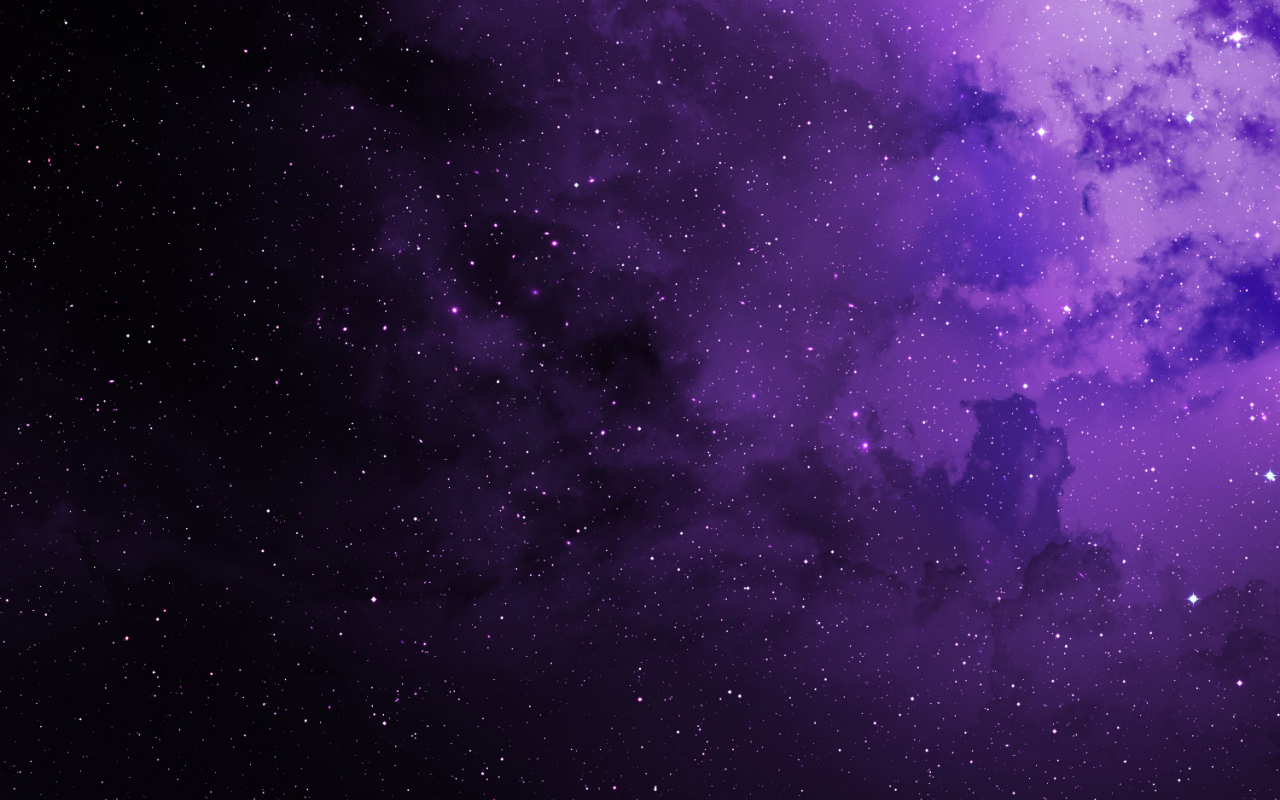
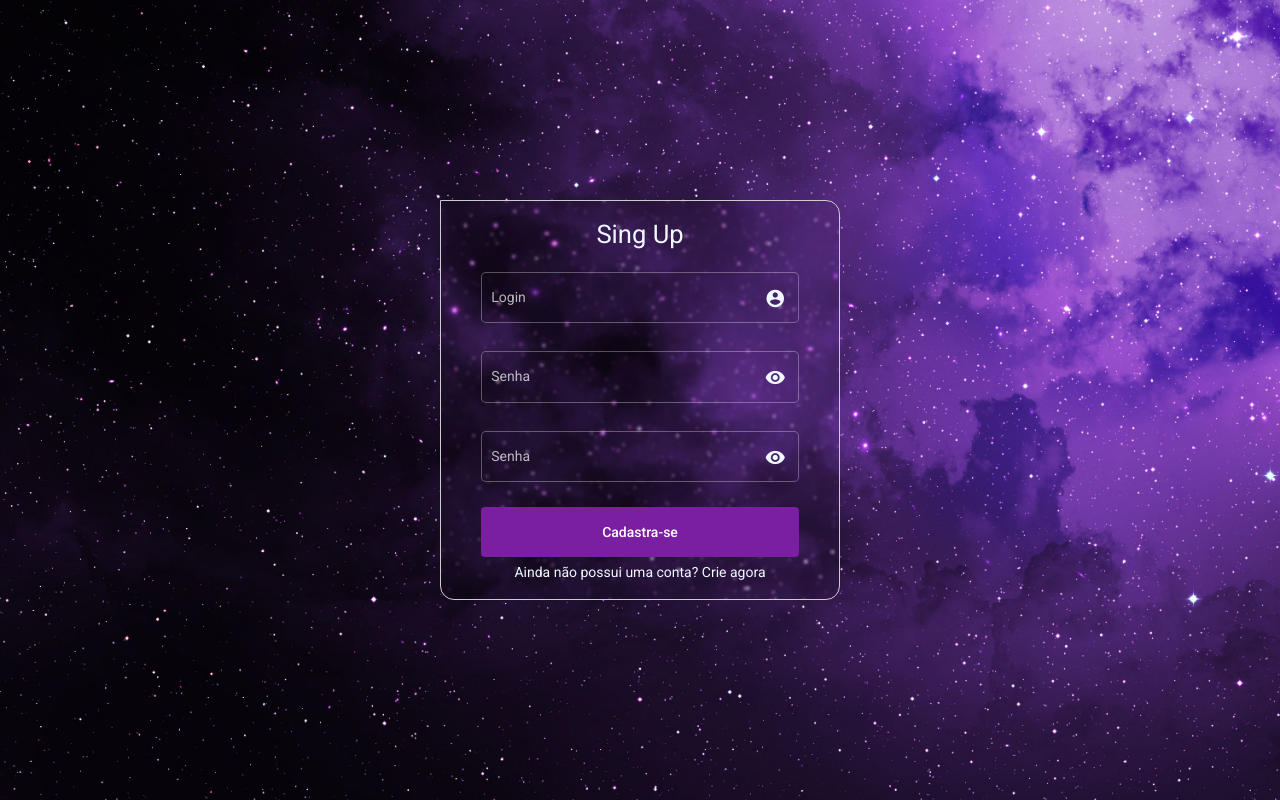
Before and after one commit to Lucas-Vinicius-Santos/AngularCard_web, an Angular app: page /signup in a window 1280 px wide. Before the commit this address led to /. Built offline with nearby package versions, Linux system fonts and the light colour scheme.

Commit message:
Added SingUp Form

```diff
--- a/src/app/app-routing.module.ts
+++ b/src/app/app-routing.module.ts
@@ -6,7 +6,8 @@ import { SingupComponent } from './singup/singup.component';
 
 const routes: Routes = [
   { path: "login", component: LoginComponent },
-  { path: "singup", component: SingupComponent}
+  { path: "signup", component: SingupComponent},
+  { path: "", redirectTo: '/login', pathMatch: 'full' }
 ];
 
 @NgModule({
--- a/src/app/login/login.component.css
+++ b/src/app/login/login.component.css
@@ -19,10 +19,11 @@ form {
   border: solid #ccc 1px;
   border-radius: 0 14px 14px 14px;
   padding: 14px 0;
-  animation: 1s aparecer;
+  animation: 1s appear-form;
 
   background: rgba(0, 0, 0, 0.02);
   backdrop-filter: blur(1.5px);
+
 }
 
 form>header>h1 {
@@ -31,7 +32,7 @@ form>header>h1 {
 
 form>div {
   width: 80%;
-  animation: 1s ease 2s normal forwards 1 aparecer;
+  animation: 1s ease 2s normal forwards 1 appear-input;
   animation-delay: calc(.4s + .1s * var(--i));
   opacity: 0;
 }
@@ -61,7 +62,7 @@ mat-form-field {
   color: var(--primary);
 }
 
-@keyframes aparecer {
+@keyframes appear-input {
   from {
     opacity: 0;
   }
@@ -70,3 +71,15 @@ mat-form-field {
     opacity: 1;
   }
 }
+
+@keyframes appear-form {
+  from {
+    transform: translateY(-50%);
+    opacity: 0;
+  }
+
+  to {
+    transform: translateY(0%);
+    opacity: 1;
+  }
+}
--- a/src/app/singup/singup.component.css
+++ b/src/app/singup/singup.component.css
@@ -0,0 +1,84 @@
+section {
+  width: 100%;
+  height: 100%;
+  display: flex;
+  align-items: center;
+  justify-content: center
+}
+
+form {
+  color: aliceblue;
+  width: 400px;
+  height: 400px;
+
+  display: flex;
+  flex-direction: column;
+  align-items: center;
+  justify-content: space-evenly;
+
+  border: solid #ccc 1px;
+  border-radius: 0 14px 14px 14px;
+  padding: 14px 0;
+  animation: 1s appear-form;
+
+  background: rgba(0, 0, 0, 0.02);
+  backdrop-filter: blur(1.5px);
+}
+
+form>header>h1 {
+  font-size: 1.6rem;
+}
+
+form>div {
+  width: 80%;
+  animation: 1s ease 2s normal forwards 1 appear-input;
+  animation-delay: calc(.4s + .1s * var(--i));
+  opacity: 0;
+}
+
+mat-form-field {
+  width: 100%;
+}
+
+#div--button {
+  width: 80%;
+
+  display: flex;
+  flex-direction: column;
+  align-items: center;
+  justify-content: center;
+}
+
+#div--button > button {
+  padding: 7px 32px;
+  width: 100%;
+
+}
+
+#div--button > a {
+  margin-top: 5px;
+  text-decoration: none;
+  color: var(--primary);
+}
+
+@keyframes appear-input {
+  from {
+    opacity: 0;
+  }
+
+  to {
+    opacity: 1;
+  }
+}
+
+@keyframes appear-form {
+  from {
+    transform: translateY(-50%);
+    opacity: 0;
+  }
+
+  to {
+    transform: translateY(0%);
+    opacity: 1;
+  }
+}
--- a/src/app/singup/singup.component.html
+++ b/src/app/singup/singup.component.html
@@ -1 +1,32 @@
-<p>singup works!</p>
+<section>
+  <form id="form" action="#" autocomplete="off">
+    <header>
+      <h1>Sing Up</h1>
+    </header>
+    <div style="--i:1">
+      <mat-form-field appearance="outline" >
+        <mat-label >Login</mat-label>
+        <input id="inputForm" matInput placeholder="Digite seu login">
+        <mat-icon matSuffix>account_circle</mat-icon>
+      </mat-form-field>
+    </div>
+    <div style="--i:2">
+      <mat-form-field appearance="outline">
+        <mat-label>Senha</mat-label>
+        <input class="inputForm" matInput type="password" password placeholder="Digite uma senha senha">
+        <mat-icon matSuffix>remove_red_eye</mat-icon>
+      </mat-form-field>
+    </div>
+    <div style="--i:2">
+      <mat-form-field appearance="outline">
+        <mat-label>Senha</mat-label>
+        <input class="inputForm" matInput type="password" password placeholder="Digite a senha novamente">
+        <mat-icon matSuffix>remove_red_eye</mat-icon>
+      </mat-form-field>
+    </div>
+    <div style="--i:3" id="div--button">
+      <button mat-flat-button color="primary">Cadastra-se</button>
+      <a routerLink="/login">Ainda não possui uma conta? Crie agora</a>
+    </div>
+  </form>
+</section>
```
Also changed, not shown: 1 other file (tests, documents, lock files or other folders).
